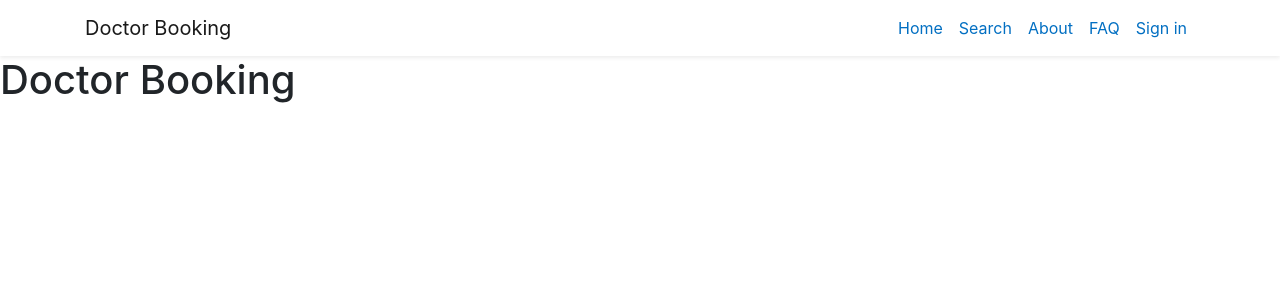
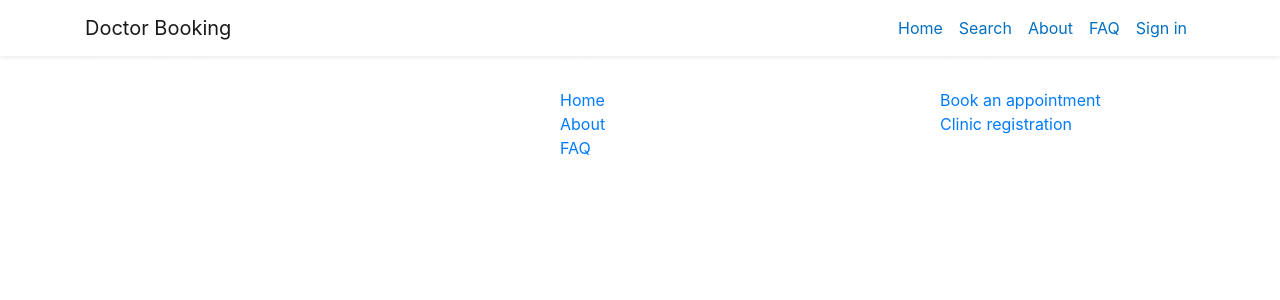
Before and after one commit to Iraq-WBC-Capstones-2020/doctor-booking-web, a React (Create React App) app: page / in a window 1280 px wide. Shown: the top 300 px of the page. Built offline with nearby package versions, Linux system fonts and the light colour scheme.

Commit message:
adding footer

```diff
--- a/src/App.js
+++ b/src/App.js
@@ -1,11 +1,12 @@
 import React from 'react';
 import Nav from './containers/Navbar/Navbar';
+import Footer from './containers/Footer/Footer';
 
 function App() {
   return (
     <div>
       <Nav />
-      <h1>Doctor Booking</h1>
+      <Footer />
     </div>
   );
 }
--- /dev/null
+++ b/src/containers/Footer/Footer.js
@@ -0,0 +1,46 @@
+import React from 'react';
+import { Container, Row, Col } from 'react-bootstrap';
+function Footer() {
+  return (
+    <footer className="text-white">
+      <Container className="h-100">
+        <Row className="h-100 align-content-center ">
+          <Col className="mb-3 first-col" md="3">
+            <h5>Doctor Booking</h5>
+            <p>A website to book doctor appointment and save you the time</p>
+          </Col>
+          <Col md="3" className="mb-3 offset-md-2">
+            <h5>Links</h5>
+
+            <ul className="list-unstyled">
+              <li>
+                <a href="#!">Home</a>
+              </li>
+              <li>
+                <a href="#!">About</a>
+              </li>
+              <li>
+                <a href="#!">FAQ</a>
+              </li>
+            </ul>
+          </Col>
+
+          <Col md="3" className="mb-3 offset-md-1">
+            <h5>Services</h5>
+
+            <ul className="list-unstyled">
+              <li>
+                <a href="#!">Book an appointment</a>
+              </li>
+              <li>
+                <a href="#!">Clinic registration</a>
+              </li>
+            </ul>
+          </Col>
+        </Row>
+      </Container>
+    </footer>
+  );
+}
+
+export default Footer;
```
